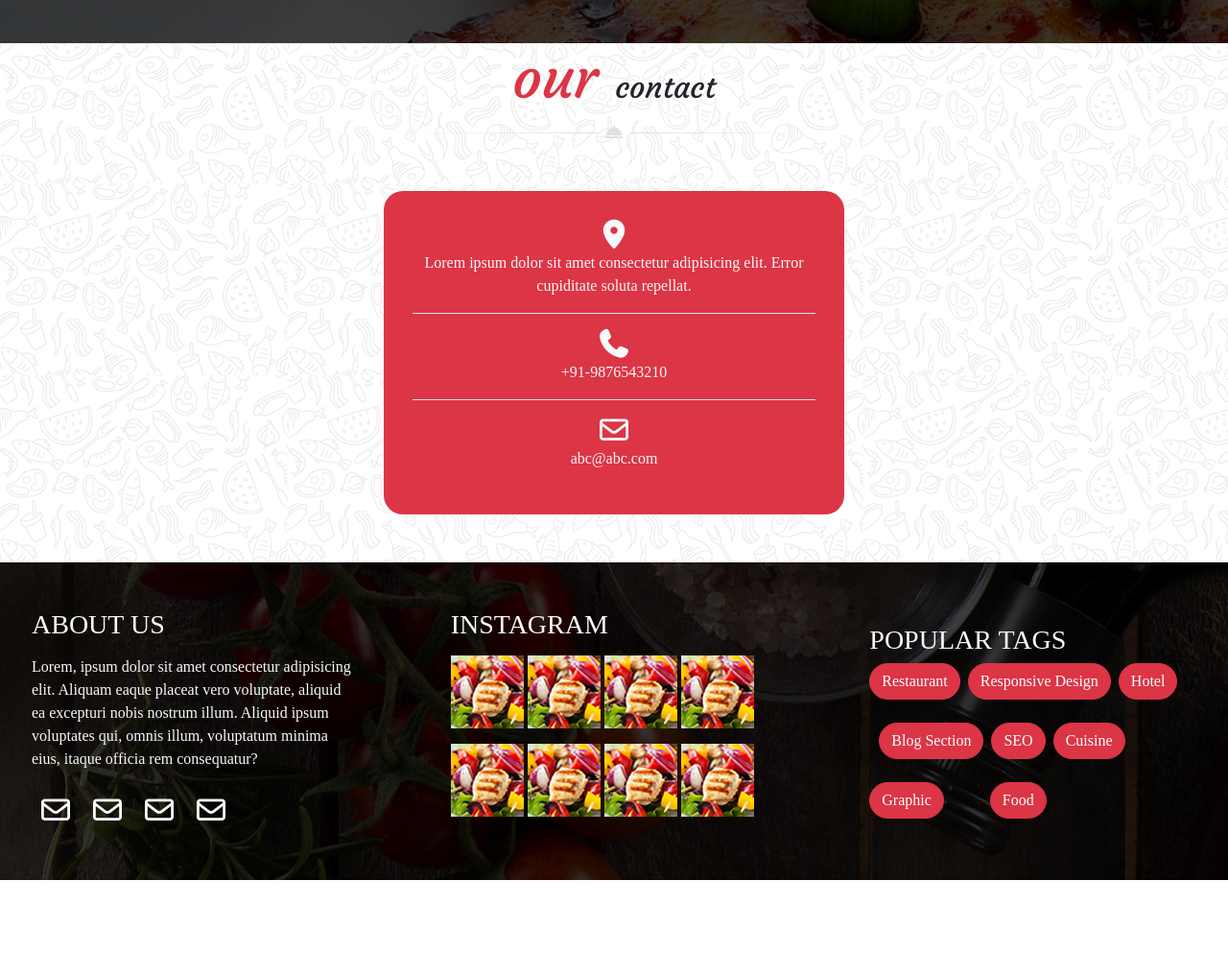
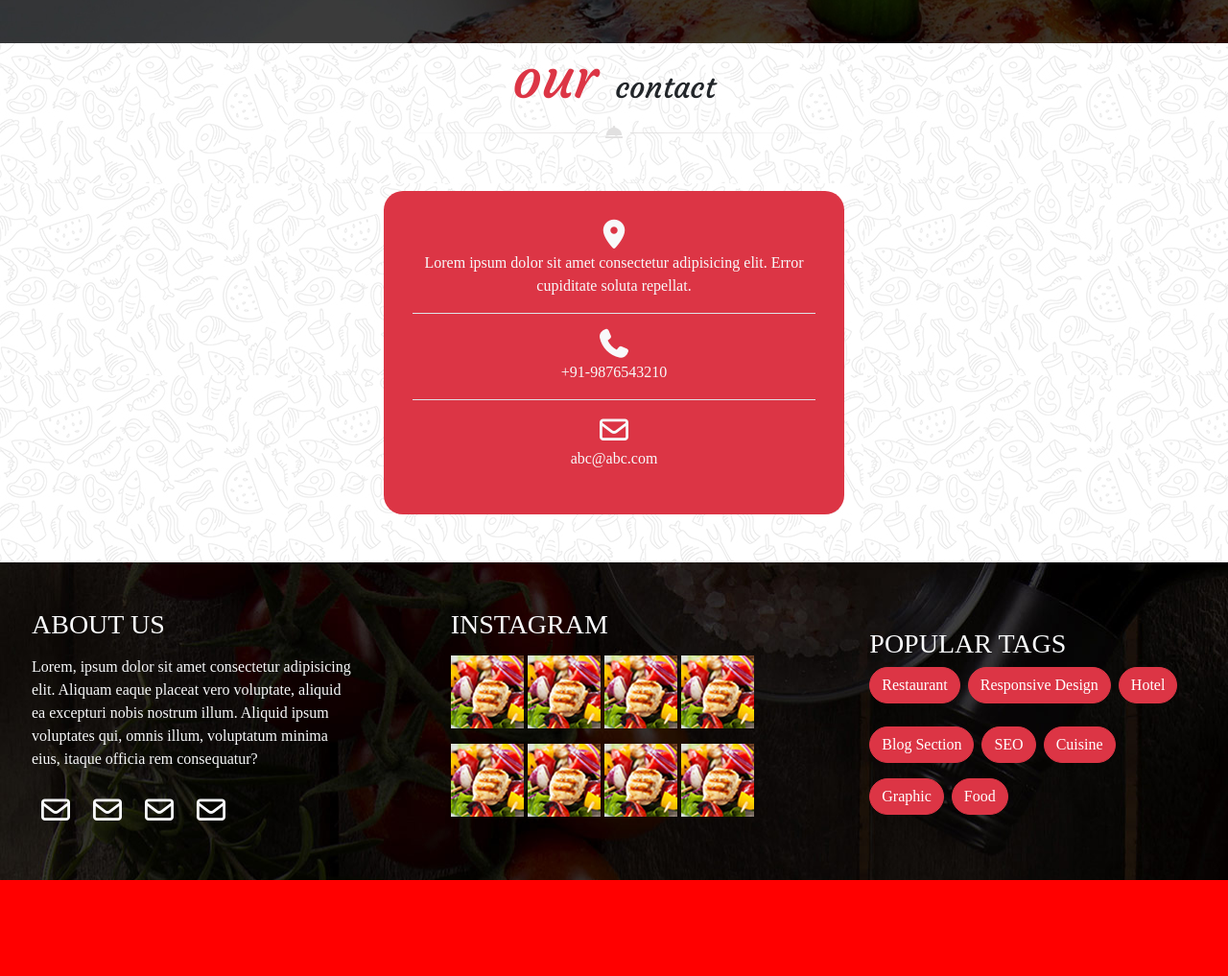
Before and after one commit to Anis662/git_bootstrap_les_chefs_14, a website: page index.html in a window 1280 px wide. Shown: the part 4609-5626 px from the top of the page at 96% size. Before the commit the page ends 5526 px from the top, so only its background shows below. Drawn offline with nearby package versions, Linux system fonts and the light colour scheme.

Commit message:
Rajout du background de fin

```diff
--- a/index.html
+++ b/index.html
@@ -538,8 +538,8 @@
                           <button type="button" class="btn btn-danger rounded-pill mr-2">SEO</button>
                           <button type="button" class="btn btn-danger rounded-pill">Cuisine</button>
                       </div>
-                      <div class="mt-3 d-flex justify-content-start mt-4">
-                          <button type="button" class="btn btn-danger rounded-pill mr-5">Graphic</button>
+                      <div class="mt-3 d-flex">
+                          <button type="button" class="btn btn-danger rounded-pill mr-2">Graphic</button>
                           <button type="button" class="btn btn-danger rounded-pill">Food</button>
                       </div>
 
@@ -549,6 +549,9 @@
 
         <!-- FIN DU FOOTER -->
 
+
+        <!-- BACKGROUND -->
+        <div class="fondrouge"></div>
 
 
 
--- a/src/sass/style.sass
+++ b/src/sass/style.sass
@@ -6,6 +6,7 @@ body
     margin: 0
     font-family: Ubuntu
     background-image: url(../../public/images/main_bg.jpg)
+    padding: 0
 header
     height: 900px
     li:hover
@@ -119,15 +120,16 @@ section
         font-size: 30px
 footer
     background-image: url("../../public/images/team_background.jpg")
+
     .logoo
         i
             margin: 10px
             font-size: 30px
-    .col-4
-        .boutton
-            margin: 0 10px
 
-footer
-    .col-4
-        .lesimages
-            .nouriture
+
+
+
+.fondrouge
+    height: 100px
+    width: 100%
+    background-color: red
```
Also changed, not shown: public/css/style.css, 1 other file.
